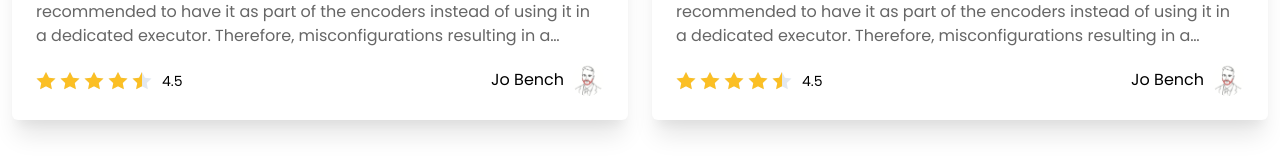
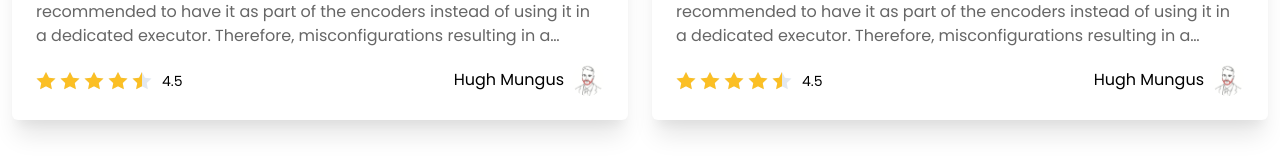
Before and after one commit to Asher-MS/website, a Next.js app: page /hub in a window 1280 px wide. Shown: the part 521-679 px from the top of the page. Built offline with nearby package versions, Linux system fonts and the light colour scheme.

Commit message:
refactor: example name

```diff
--- a/src/template/HubImages.tsx
+++ b/src/template/HubImages.tsx
@@ -10,7 +10,7 @@ const sampleImage = {
   numStars: 4.5,
   tags: ['hello', 'world', 'this', 'is', 'a', 'test'],
   author: {
-    displayName: 'Jo Bench',
+    displayName: 'Hugh Mungus',
     avatarURL: '/assets/images/team/1.svg'
   }
 }
```
